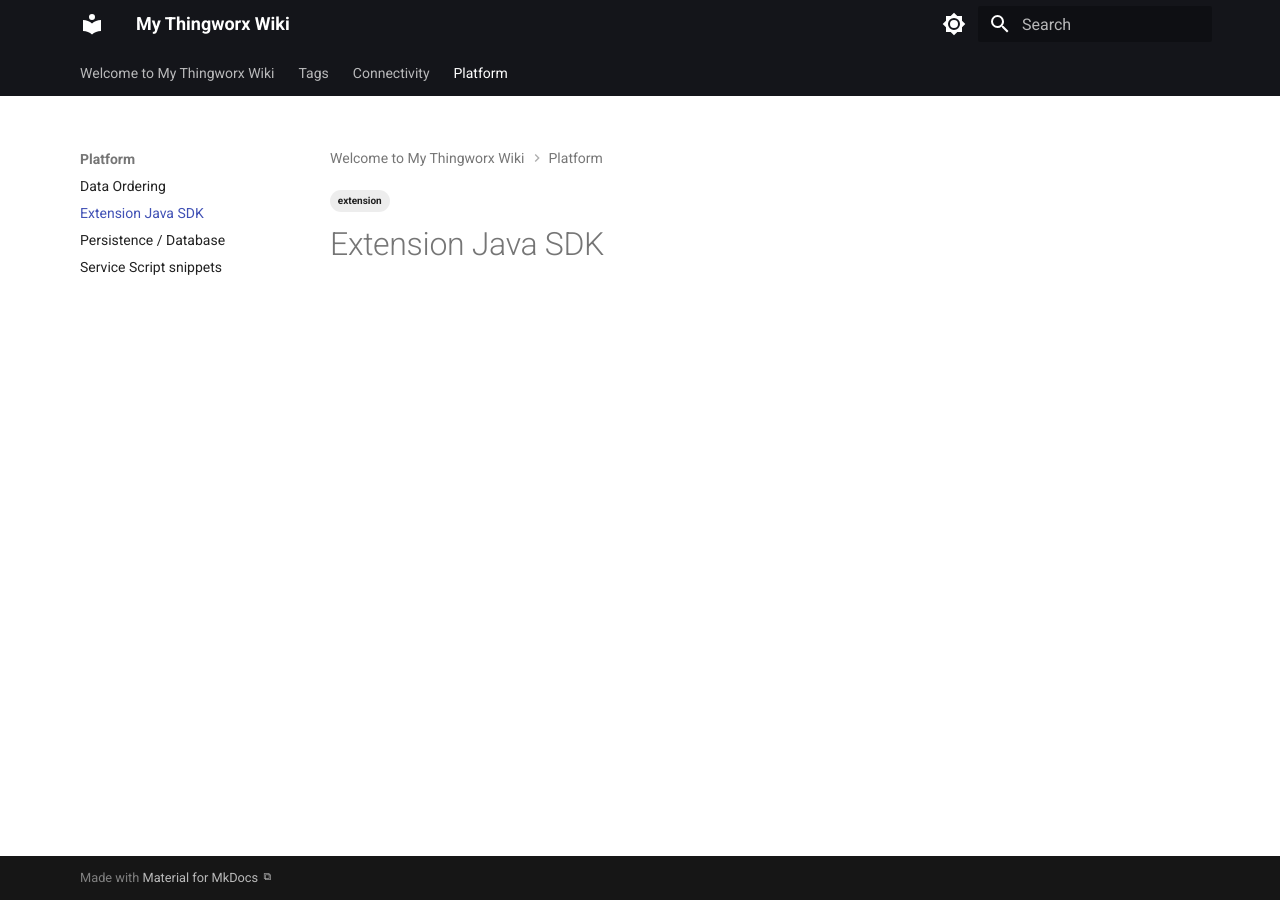
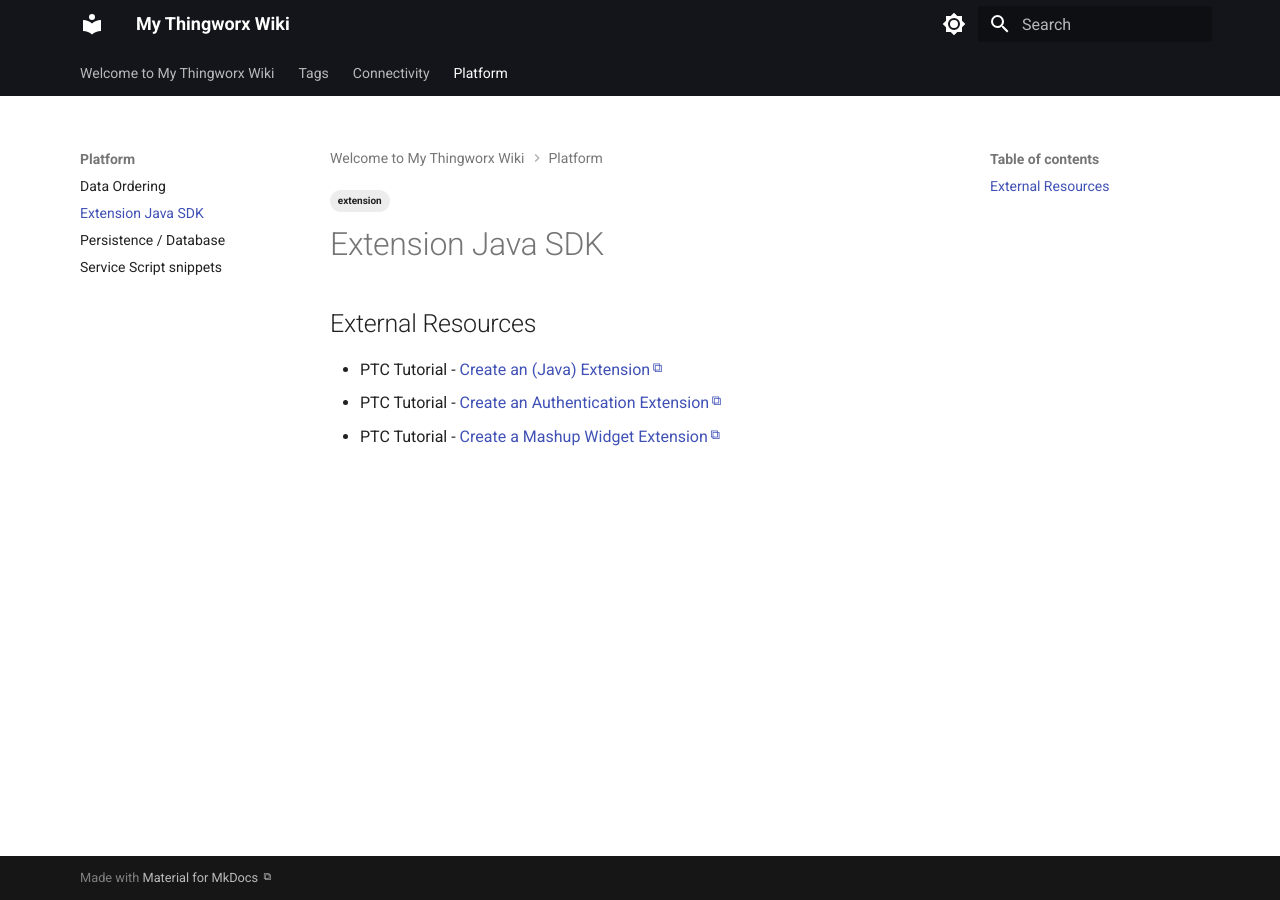
Before and after one commit to dattodroid/tw-wiki, an MkDocs documentation site: the page built from docs/Platform/extensionsdk.md, in a window 1280 px wide. Built offline with MkDocs 1.6.1 and Material for MkDocs 9.7.7, drawn with Linux system fonts in a browser that asks for light colours.

Commit message:
extensionsdk tutorials

```diff
--- a/docs/Platform/extensionsdk.md
+++ b/docs/Platform/extensionsdk.md
@@ -4,3 +4,9 @@ tags:
 ---
 
 # Extension Java SDK
+
+## External Resources
+
+* PTC Tutorial - [Create an (Java) Extension](https://community.ptc.com/t5/IoT-Tips/Create-An-Extension-Part-1/ta-p/827938){:target="\_blank"}
+* PTC Tutorial - [Create an Authentication Extension](https://community.ptc.com/t5/IoT-Tips/Create-An-Extension-Part-1/ta-p/827938){:target="\_blank"}
+* PTC Tutorial - [Create a Mashup Widget Extension](https://community.ptc.com/t5/IoT-Tips/Create-A-Mashup-Widget-Extension-Part-1/ta-p/830911){:target="\_blank"}
```
Also changed, not shown: docs/Connectivity/Protocol Adapters/azx.md (+6 -4 lines).
